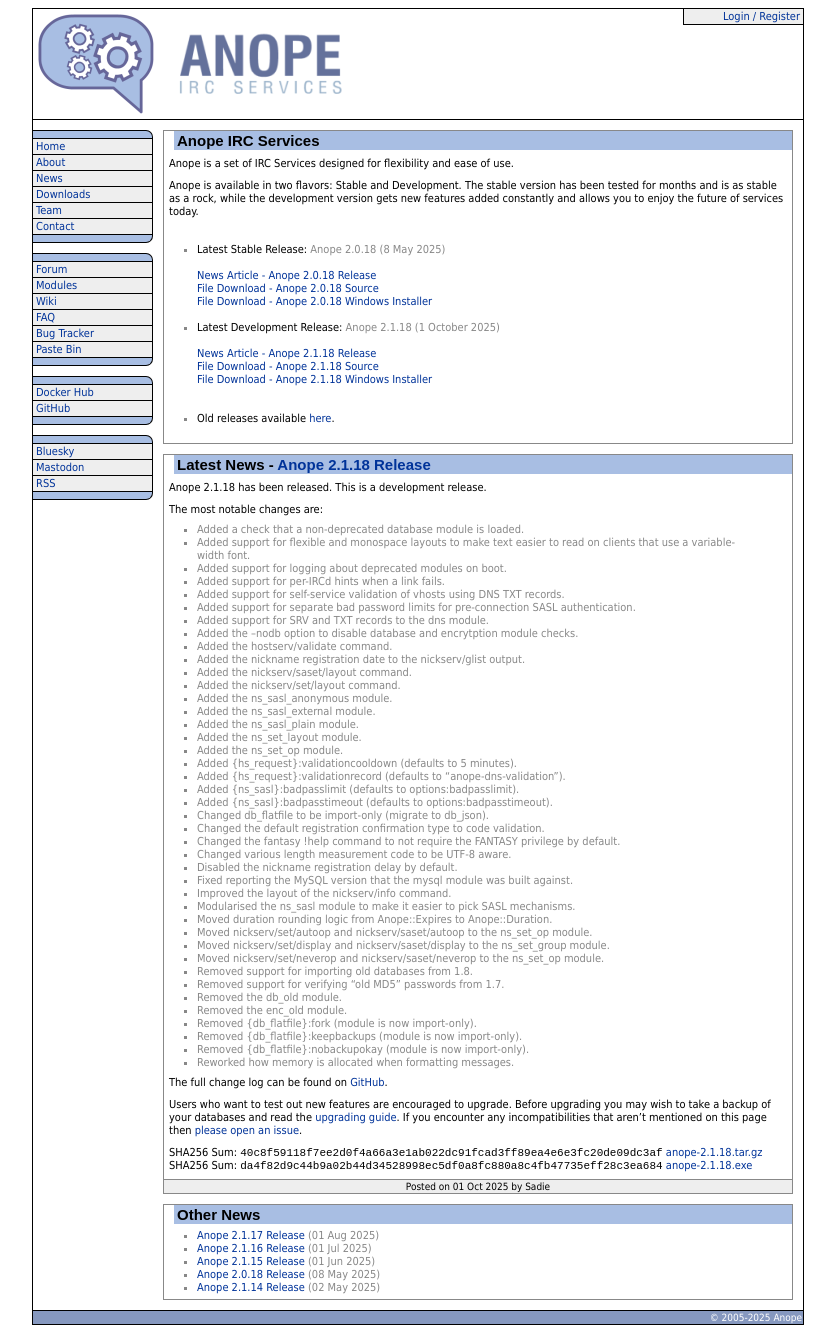
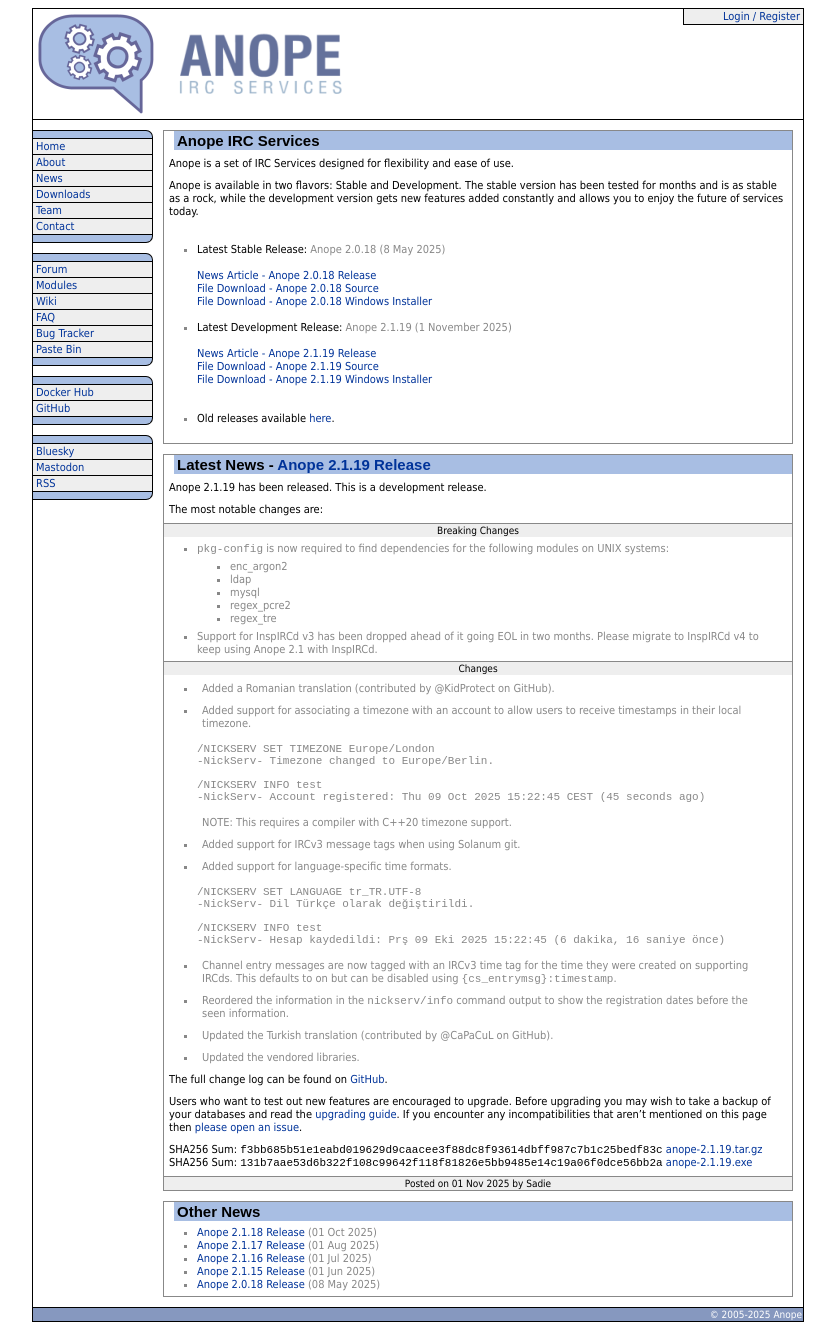
Before and after one commit to anope/website, a Jekyll site: the page built from index.html, in a window 1280 px wide. Shown: the whole page, without its empty margins (222-1057 px from the left). Built offline with Jekyll 4.4.1, drawn with Linux system fonts in a browser that asks for light colours; the list of posts is cut into pages by our own code.

Commit message:
Add the post for the 2.1.19 release.

````diff
--- a/_config.yml
+++ b/_config.yml
@@ -38,11 +38,11 @@
 
 releases:
   devel:
-    version: 2.1.18
-    date: 2025-10-01
-    news: /news/2025/anope-2118-release.html
-    source: https://github.com/anope/anope/archive/refs/tags/2.1.18.tar.gz
-    windows: https://github.com/anope/anope/releases/download/2.1.18/anope-2.1.18.exe
+    version: 2.1.19
+    date: 2025-11-01
+    news: /news/2025/anope-2119-release.html
+    source: https://github.com/anope/anope/archive/refs/tags/2.1.19.tar.gz
+    windows: https://github.com/anope/anope/releases/download/2.1.19/anope-2.1.19.exe
   stable:
     version: 2.0.18
     date: 2025-05-08
--- /dev/null
+++ b/_posts/2020s/2025-11-01-anope-2119-release.md
@@ -0,0 +1,65 @@
+---
+layout: post
+title: Anope 2.1.19 Release
+author: Sadie
+category: 2025
+---
+
+Anope 2.1.19 has been released. This is a development release.
+
+The most notable changes are:
+
+#### Breaking Changes
+
+* `pkg-config` is now required to find dependencies for the following modules on UNIX systems:
+  - enc_argon2
+  - ldap
+  - mysql
+  - regex_pcre2
+  - regex_tre
+
+* Support for InspIRCd v3 has been dropped ahead of it going EOL in two months. Please migrate to InspIRCd v4 to keep using Anope 2.1 with InspIRCd.
+
+#### Changes
+
+* Added a Romanian translation (contributed by @KidProtect on GitHub).
+
+* Added support for associating a timezone with an account to allow users to receive timestamps in their local timezone.
+
+  ```
+  /NICKSERV SET TIMEZONE Europe/London
+  -NickServ- Timezone changed to Europe/Berlin.
+
+  /NICKSERV INFO test
+  -NickServ- Account registered: Thu 09 Oct 2025 15:22:45 CEST (45 seconds ago)
+  ```
+
+  NOTE: This requires a compiler with C++20 timezone support.
+
+* Added support for IRCv3 message tags when using Solanum git.
+
+* Added support for language-specific time formats.
+
+  ```
+  /NICKSERV SET LANGUAGE tr_TR.UTF-8
+  -NickServ- Dil Türkçe olarak değiştirildi.
+
+  /NICKSERV INFO test
+  -NickServ- Hesap kaydedildi: Prş 09 Eki 2025 15:22:45 (6 dakika, 16 saniye önce)
+  ```
+
+* Channel entry messages are now tagged with an IRCv3 time tag for the time they were created on supporting IRCds. This defaults to on but can be disabled using `{cs_entrymsg}:timestamp`.
+
+* Reordered the information in the `nickserv/info` command output to show the registration dates before the seen information.
+
+* Updated the Turkish translation (contributed by @CaPaCuL on GitHub).
+
+* Updated the vendored libraries.
+
+The full change log can be found on [GitHub](https://github.com/anope/anope/compare/2.1.18...2.1.19).
+
+Users who want to test out new features are encouraged to upgrade. Before upgrading you may wish to take a backup of your databases and read the [upgrading guide](/upgrading.html). If you encounter any incompatibilities that aren't mentioned on this page then [please open an issue](https://github.com/anope/website/issues/new).
+
+SHA256 Sum: `f3bb685b51e1eabd019629d9caacee3f88dc8f93614dbff987c7b1c25bedf83c` [anope-2.1.19.tar.gz](https://github.com/anope/anope/archive/refs/tags/2.1.19.tar.gz)
+\
+SHA256 Sum: `131b7aae53d6b322f108c99642f118f81826e5bb9485e14c19a06f0dce56bb2a` [anope-2.1.19.exe](https://github.com/anope/anope/releases/download/2.1.19/anope-2.1.19.exe)
````
